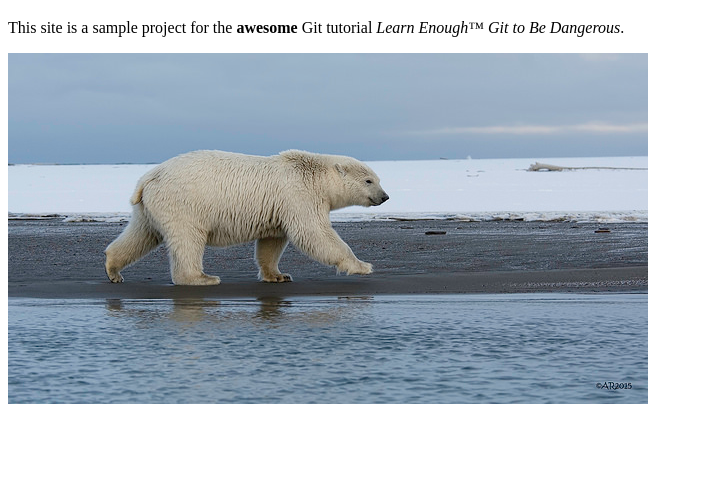
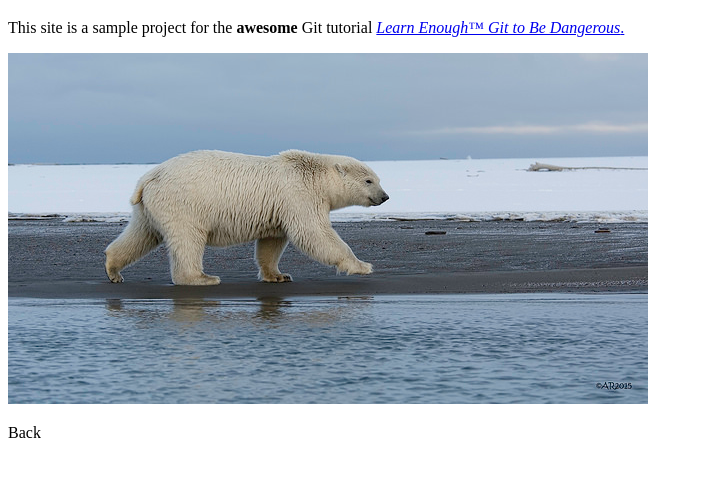
Before and after one commit to rodelolesco/VersionControl, a plain HTML site: page about.html in a window 1280 px wide. Shown: the part 61-538 px from the top of the page, without its empty margins (0-703 px from the left). Drawn offline with Linux system fonts and the light colour scheme.

Commit message:
fix link on Learn Enough

```diff
--- a/about.html
+++ b/about.html
@@ -10,9 +10,11 @@
 <body>
     <h1>About Us</h1>
     <p>This site is a sample project for the <strong>awesome</strong> Git tutorial
-        <a href="https://www.learnenough.com/git-tutorial"></a> <em>Learn Enough™ Git to Be Dangerous</em>.
+        <a href="https://www.learnenough.com/git-tutorial"> <em>Learn Enough™ Git to Be Dangerous</em>.</a>
     </p>
     <img src="images/polar_bear.jpg" alt="Polar bear">
+    <p>Back
+
 </body>
 
 </html>
```
